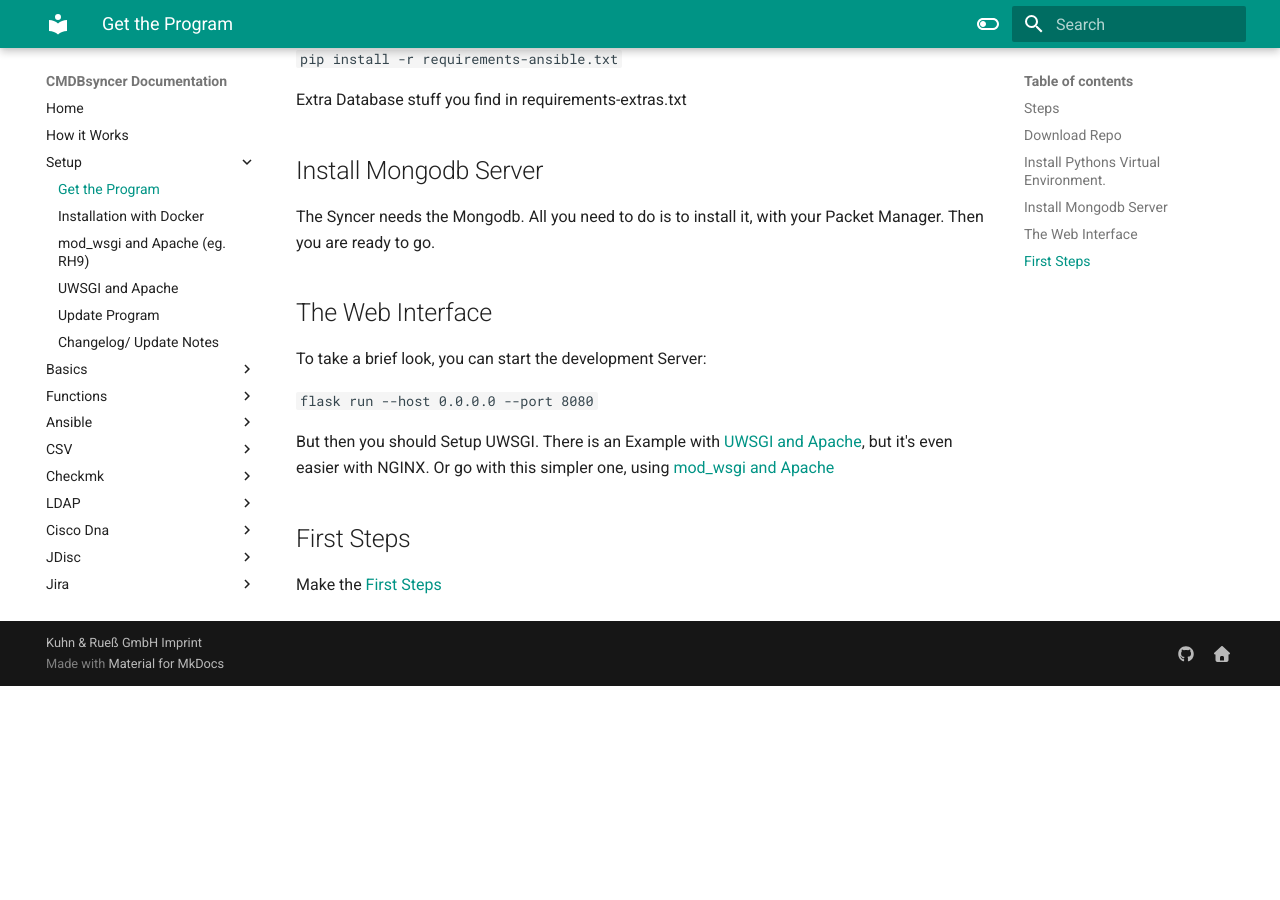
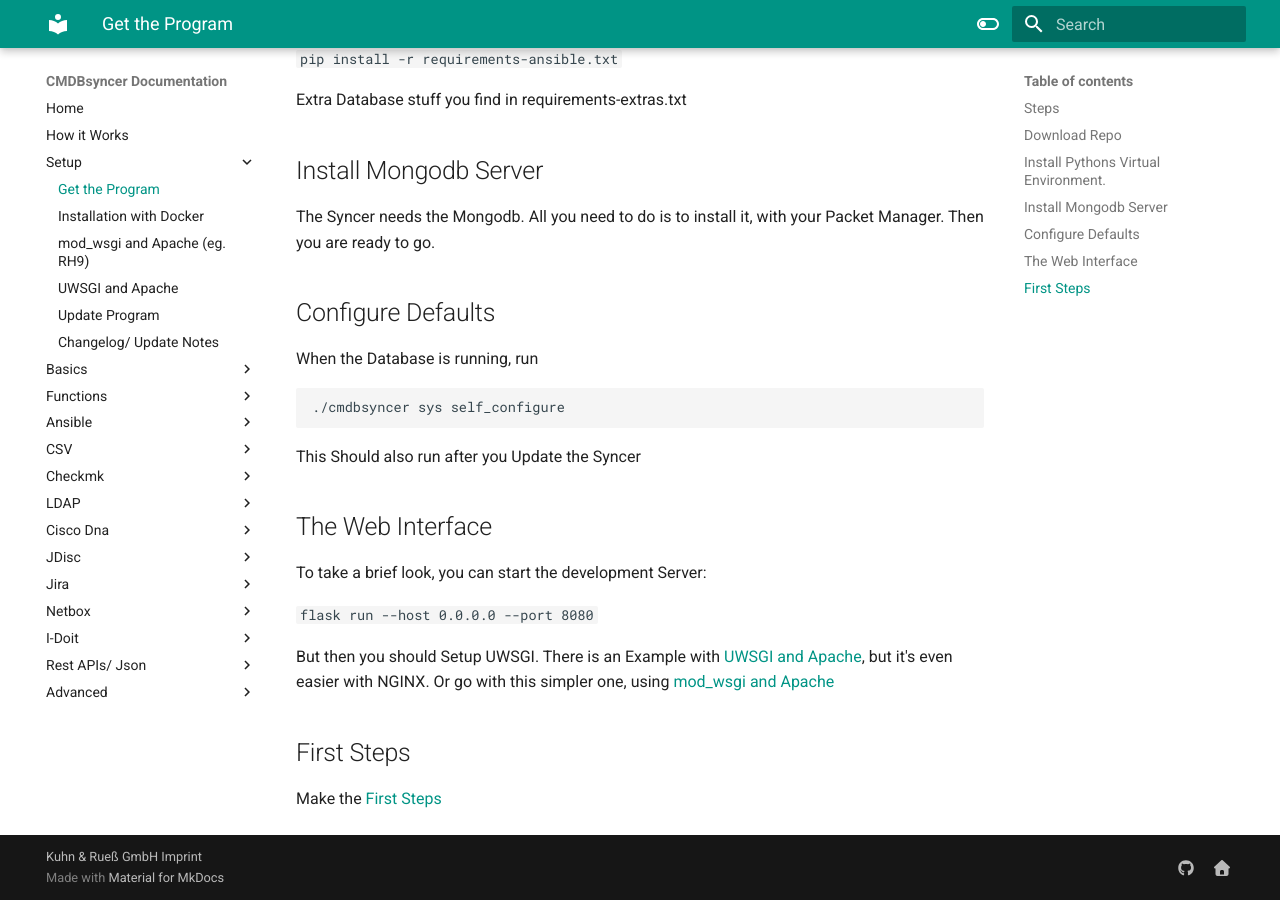
Before and after one commit to kuhn-ruess/cmdbsyncer-docs, an MkDocs documentation site: the page built from docs/basics/setup_code.md, in a window 1280 px wide and 900 px high, scrolled down 1563 px. Built offline with MkDocs 1.6.1 and Material for MkDocs 9.7.7, drawn with Linux system fonts in a browser that asks for light colours; before the commit the page ends 2249 px from its top, so only the background shows below that.

Commit message:
Updated Docu

````diff
--- a/docs/basics/setup_code.md
+++ b/docs/basics/setup_code.md
@@ -53,6 +53,14 @@
 The Syncer needs the Mongodb. All you need to do is to install it, with your Packet Manager. Then you are ready to go.
 
 
+## Configure Defaults
+When the Database is running, run
+
+```
+./cmdbsyncer sys self_configure
+```
+
+This Should also run after you Update the Syncer
 ## The Web Interface
 
 To take a brief look, you can start the development Server:
````
Also changed, not shown: docs/basics/updates.md (+4 -0 lines).
